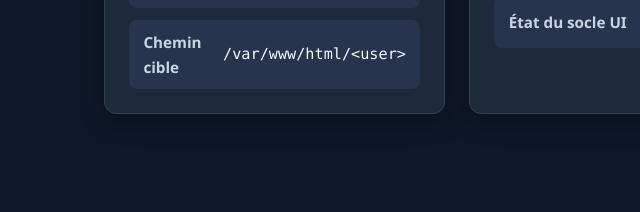
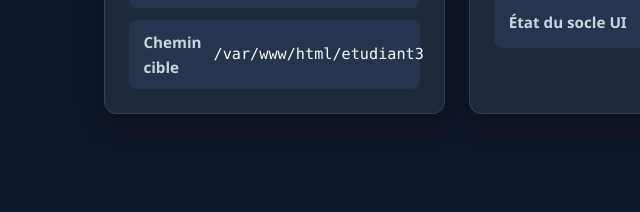
Before and after one commit to dalijaz/devops-tp3, a plain HTML site: page index.html in a window 1280 px wide. Shown: the part 441-653 px from the top of the page, 0-640 px from the left. Drawn offline with Linux system fonts and the light colour scheme.

Commit message:
fix: chemin Apache etudiant3 dans index.html

```diff
--- a/index.html
+++ b/index.html
@@ -36,7 +36,7 @@
           </li>
           <li>
             <span class="info-label">Chemin cible</span>
-            <span class="info-value">/var/www/html/&lt;user&gt;</span>
+            <span class="info-value">/var/www/html/etudiant3</span>
           </li>
         </ul>
       </section>
```
